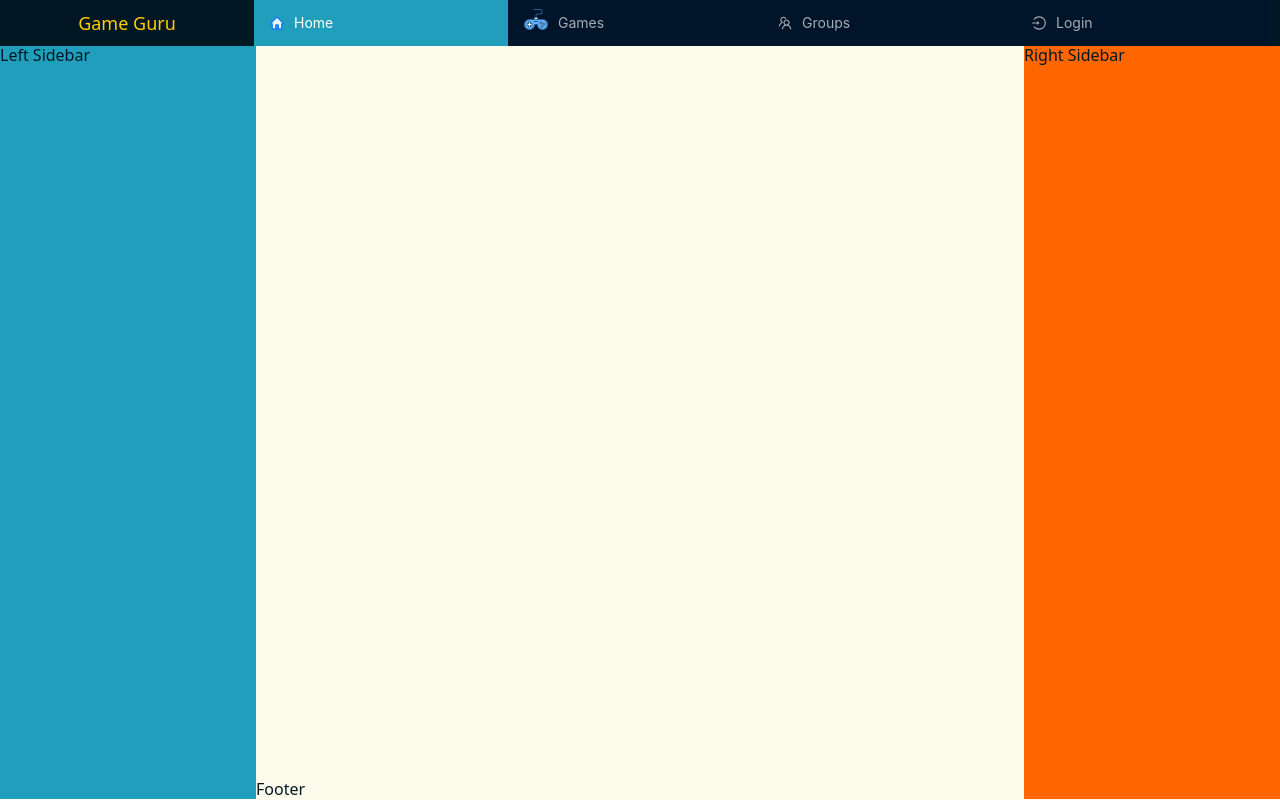
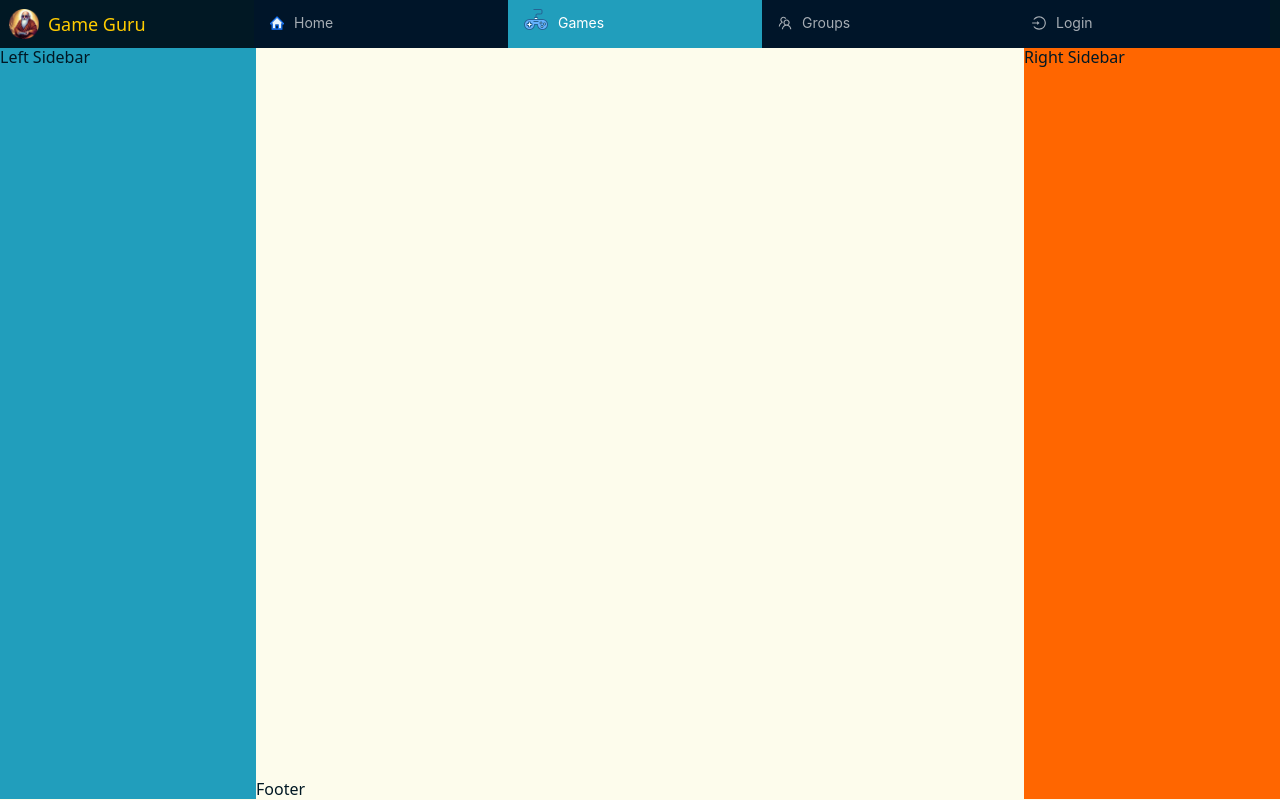
Before and after one commit to bounswe/bounswe2023group5, a React (Vite) app in the folder app/frontend/: page / in a window 1280 px wide. Built offline with nearby package versions, Linux system fonts and the light colour scheme.

Commit message:
Adds logo to the topbar

```diff
--- a/app/frontend/src/Layout/TopBar/TopBar.module.scss
+++ b/app/frontend/src/Layout/TopBar/TopBar.module.scss
@@ -11,6 +11,11 @@
     align-self: center;
     font-size: large;
     text-align: center;
+    display: flex;
+    justify-content: flex-start;
+    align-items: center;
+    gap: 0.5em;
+    padding: 0.5em;
   }
   .menu {
     flex: 1 1 0px;
--- a/app/frontend/src/Layout/TopBar/TopBar.tsx
+++ b/app/frontend/src/Layout/TopBar/TopBar.tsx
@@ -10,8 +10,6 @@ import GameController from "../../Components/Icons/GameController";
 import { useAuth } from "../../Components/Hooks/useAuth";
 import { useNavigate } from "react-router-dom";
 
-const { Title } = Typography;
-
 function TopBar() {
   const { isLoggedIn } = useAuth();
   const navigate = useNavigate();
@@ -23,7 +21,7 @@ function TopBar() {
       icon: <HomeTwoTone />,
     },
     {
-      key: "Games",
+      key: "games",
       label: "Games",
       icon: <GameController />,
     },
@@ -74,11 +72,14 @@ function TopBar() {
 
   return (
     <div className={styles.container}>
-      <div className={styles.logo}>Game Guru</div>
+      <div className={styles.logo}>
+        <img height="30px" src="../../../assets/images/guru-logo.png"></img>Game
+        Guru
+      </div>
       <Menu
         className={styles.menu}
         mode="horizontal"
-        defaultSelectedKeys={["Home"]}
+        defaultSelectedKeys={["games"]}
         items={isLoggedIn ? itemsLoggedIn : itemsNotLoggedIn}
         theme="dark"
         onClick={({ key }) => {
```
Also changed, not shown: app/frontend/assets/images/guru-logo.png (added).
